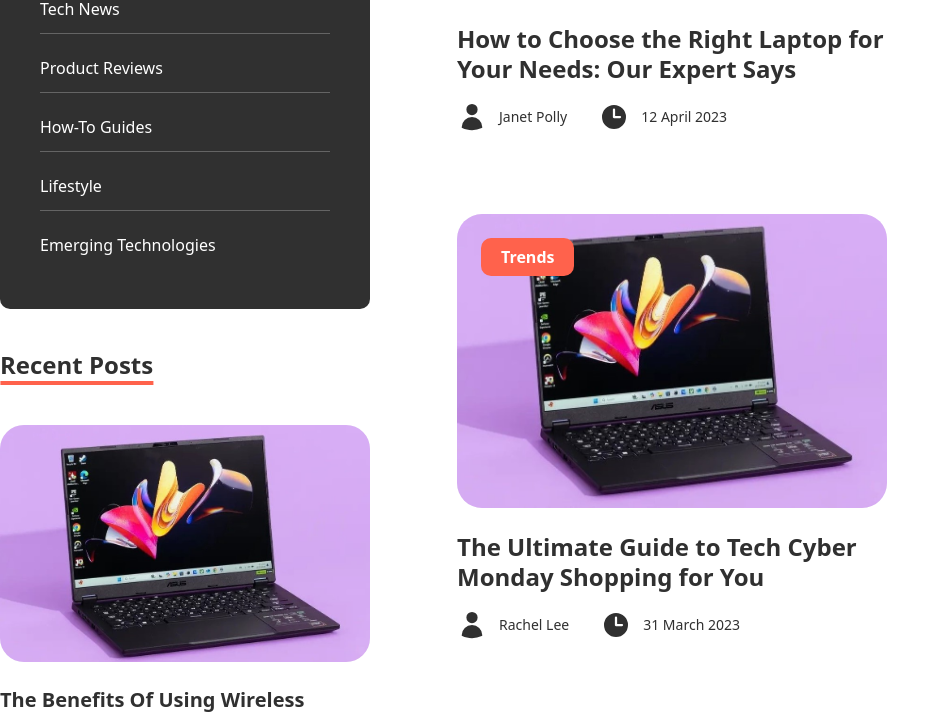
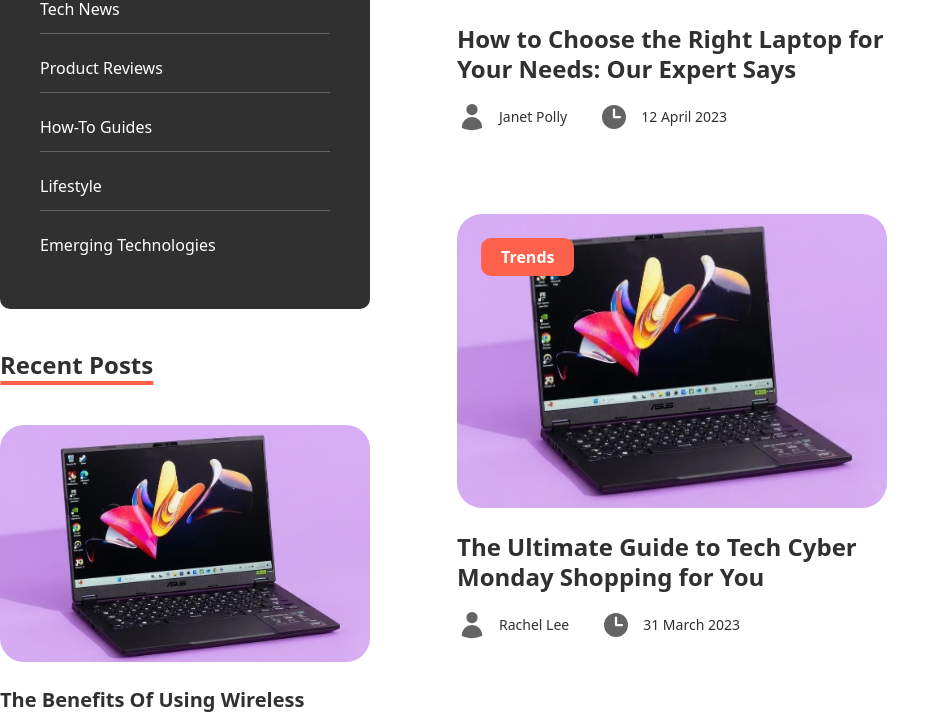
Before and after one commit to ramen72/OYA-Project-16-E-Shop, a React (Vite) app: page /blogs in a window 1280 px wide. Shown: the part 1251-1969 px from the top of the page, without its empty margins (0-950 px from the left). Built offline with nearby package versions, Linux system fonts and the light colour scheme.

Commit message:
Update BlogPostComponent.jsx and BlogRelatedArticlesComponent.jsx file at 10-07-2025_1732.

```diff
--- a/src/components/BlogPostComponent.jsx
+++ b/src/components/BlogPostComponent.jsx
@@ -45,13 +45,13 @@ const BlogPostComponent = ({
           <p
             className={`flex justify-start items-center gap-x-3 fon-["montserrat"] font-normal text-sm text-black capitalize`}
           >
-            <HiUser className={`text-3xl`} />
+            <HiUser className={`text-3xl text-black-75`} />
             {user}
           </p>
           <p
             className={`flex justify-start items-center gap-x-3 fon-["montserrat"] font-normal text-sm text-black`}
           >
-            <HiMiniClock className={`text-3xl`} />
+            <HiMiniClock className={`text-3xl text-black-75`} />
             {date}
           </p>
         </div>
--- a/src/components/BlogRelatedArticlesComponent.jsx
+++ b/src/components/BlogRelatedArticlesComponent.jsx
@@ -1,5 +1,6 @@
 import React, { useState } from "react";
 import Button from "./Button";
+import { HiMiniClock } from "react-icons/hi2";
 
 const BlogRelatedArticlesComponent = ({
   width = "w-[440px]",
@@ -47,8 +48,9 @@ const BlogRelatedArticlesComponent = ({
           <div className={`flex justify-between items-center`}>
             <Button text={buttonText} paddingY={"py-[7px]"} paddingX={"px-5"} />
             <p
-              className={`font-["montserrat"] font-normal text-sm text-black leading-[20px] capitalize`}
+              className={`font-["montserrat"] font-normal text-sm text-black leading-[20px] capitalize flex justify-end items-center gap-x-3`}
             >
+              <HiMiniClock className={`text-[22px] text-black-75`} />
               {dateText}
             </p>
           </div>
```
